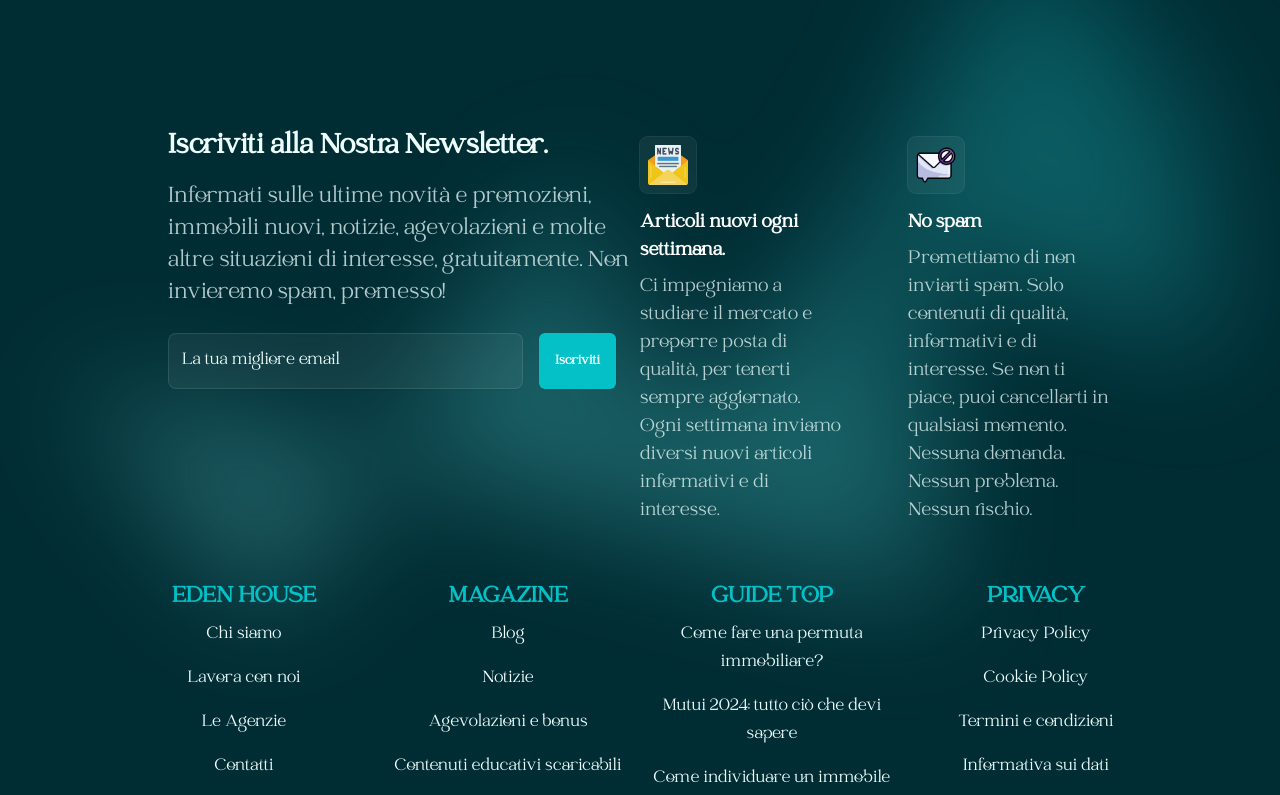
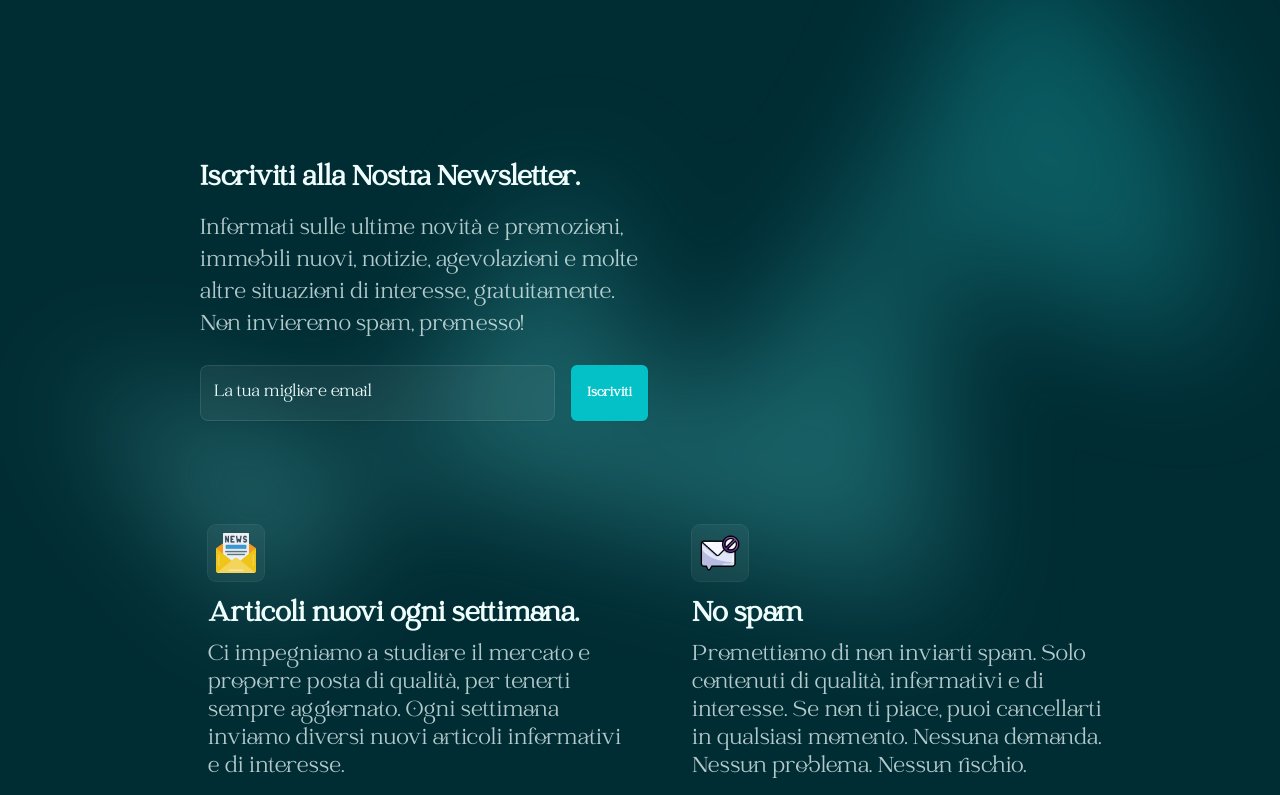
Before and after one commit to ManuelBellucci/eden, a React (Vite) app: page / in a window 1280 px wide. Shown: the part 5580-6375 px from the top of the page. Built offline with nearby package versions, Linux system fonts and the light colour scheme; no server answers.

Commit message:
refactor: Update FooterLinks and Newsletter components to use primary-50 color for text and background

```diff
--- a/src/components/footer/FooterLinks.jsx
+++ b/src/components/footer/FooterLinks.jsx
@@ -2,7 +2,7 @@ import { Link } from 'react-router-dom'
 
 const LinkColumn = ({ title, links }) => (
   <div className='text-center'>
-    <h2 className='mb-2 text-xl md:text-2xl font-semibold text-primary-500 uppercase'>{title}</h2>
+    <h2 className='mb-2 text-xl md:text-2xl font-semibold text-primary-500 underline underline-offset-4 uppercase'>{title}</h2>
     <ul className='text-primary-50 text-lg mb-10 font-medium'>
       {links.map((link) => (
         <li key={link.text} className='mb-4'>
--- a/src/components/footer/Newsletter.jsx
+++ b/src/components/footer/Newsletter.jsx
@@ -2,13 +2,13 @@ import CallToAction from '../commons/CallToAction'
 
 const InfoBlock = ({ iconSrc, title, description }) => (
   <div className='flex flex-col items-start'>
-    <div className='rounded-lg bg-white/5 p-2 ring-1 ring-white/10'>
+    <div className='rounded-lg bg-primary-50/5 p-2 ring-1 ring-primary-50/10'>
       <div className='h-10 w-10' aria-hidden='true'>
         <img loading='lazy' src={iconSrc} alt={`${title} icon`} />
       </div>
     </div>
-    <dt className='mt-4 font-semibold text-xl text-white'>{title}</dt>
-    <dd className='mt-2 leading-7 text-xl text-primary-50/75'>{description}</dd>
+    <dt className='mt-4 font-semibold text-3xl text-primary-50'>{title}</dt>
+    <dd className='mt-2 leading-7 text-2xl text-primary-50/75'>{description}</dd>
   </div>
 )
 const NewsletterForm = () => {
@@ -24,7 +24,7 @@ const NewsletterForm = () => {
         autoComplete='email'
         required
         placeholder='La tua migliore email'
-        className='min-w-0 h-14 placeholder:text-primary-50 flex-auto rounded-lg border-0 bg-white/5 px-3.5 py-2 text-primary-50 shadow-sm ring-1 ring-inset ring-white/10 focus:ring-2 focus:ring-inset focus:ring-primary-500 text-sm md:text-base lg:text-lg sm:leading-6'
+        className='min-w-0 h-14 placeholder:text-primary-50 flex-auto rounded-lg border-0 bg-primary-50/5 px-3.5 py-2 text-primary-50 shadow-sm ring-1 ring-inset ring-primary-50/10 focus:ring-2 focus:ring-inset focus:ring-primary-500 text-sm md:text-base lg:text-lg sm:leading-6'
       />
       <CallToAction
         asSubmit
@@ -53,15 +53,15 @@ const Newsletter = () => {
   return (
     <div className='p-14'>
       <div className='mx-auto max-w-7xl'>
-        <div className='grid max-w-2xl grid-cols-1 gap-y-16 lg:max-w-none lg:grid-cols-2'>
-          <div className='max-w-xl lg:max-w-lg'>
+        <div className='grid max-w-2xl grid-cols-1 gap-y-16 lg:max-w-none 2xl:grid-cols-2'>
+          <div className='max-w-xl p-8 lg:max-w-lg'>
             <h2 className='font-bold text-primary-50 text-xl md:text-2xl lg:text-3xl'>Iscriviti alla Nostra Newsletter.</h2>
             <p className='mt-4 text-lg md:text-xl lg:text-2xl leading-8 text-primary-50/75'>
               Informati sulle ultime novità e promozioni, immobili nuovi, notizie, agevolazioni e molte altre situazioni di interesse, gratuitamente. Non invieremo spam, promesso!
             </p>
             <NewsletterForm />
           </div>
-          <dl className='grid grid-cols-1 gap-x-16 gap-y-10 sm:grid-cols-2 lg:pt-2'>
+          <dl className='grid grid-cols-1 gap-x-16 gap-y-10 md:grid-cols-2 lg:pt-2 pl-10'>
             {infoBlocks.map((block, index) => (
               <InfoBlock key={index} {...block} />
             ))}
```
